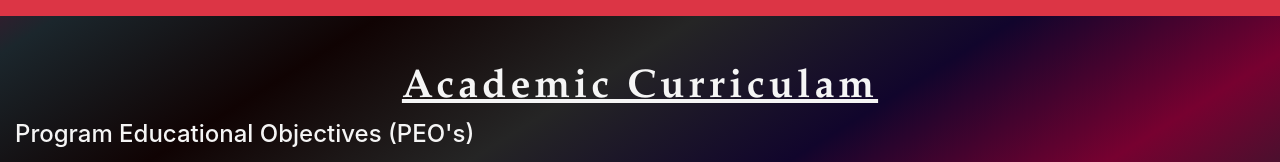
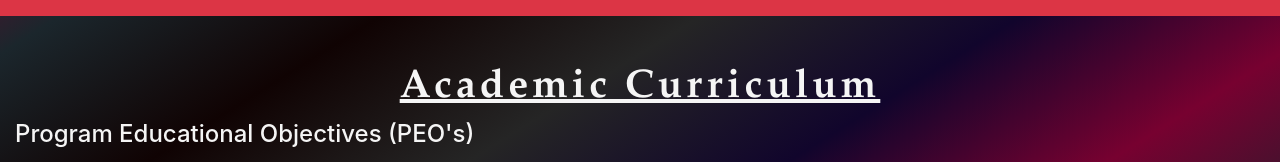
Before and after one commit to suhailafroz/eiedeptweb, a plain HTML site: page academicCurriculam.html in a window 1280 px wide. Shown: the part 146-308 px from the top of the page. Drawn offline with nearby package versions, Linux system fonts and the light colour scheme.

Commit message:
CURRICULAM UPDATED

```diff
--- a/academicCurriculam.html
+++ b/academicCurriculam.html
@@ -123,7 +123,7 @@
             <div class="row">
                 <div class="col-sm-12">
                     <h1 class="text-center headingFont">
-                        Academic Curriculam
+                        Academic Curriculum
                     </h1>
                 </div>
             </div>
```
